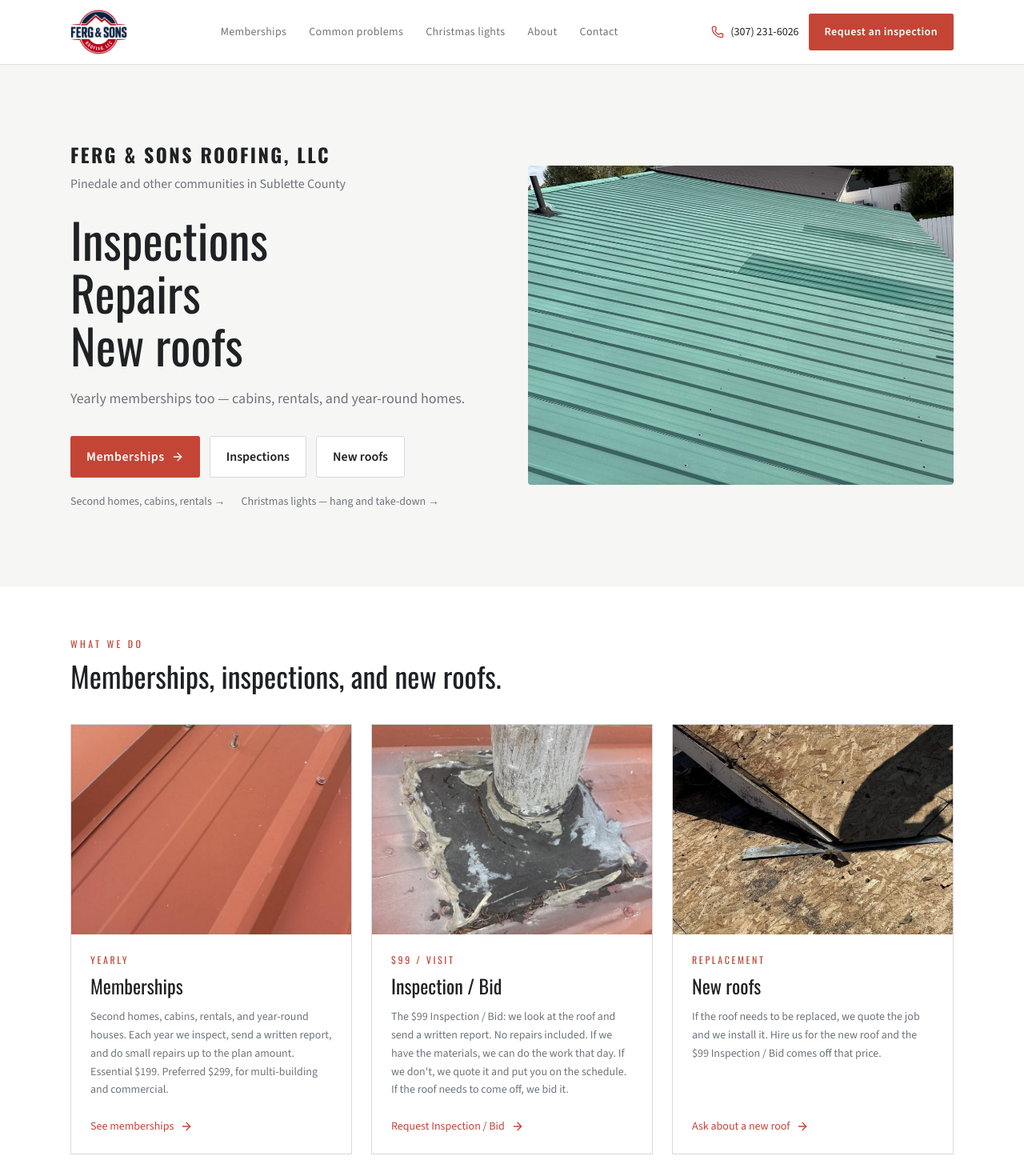
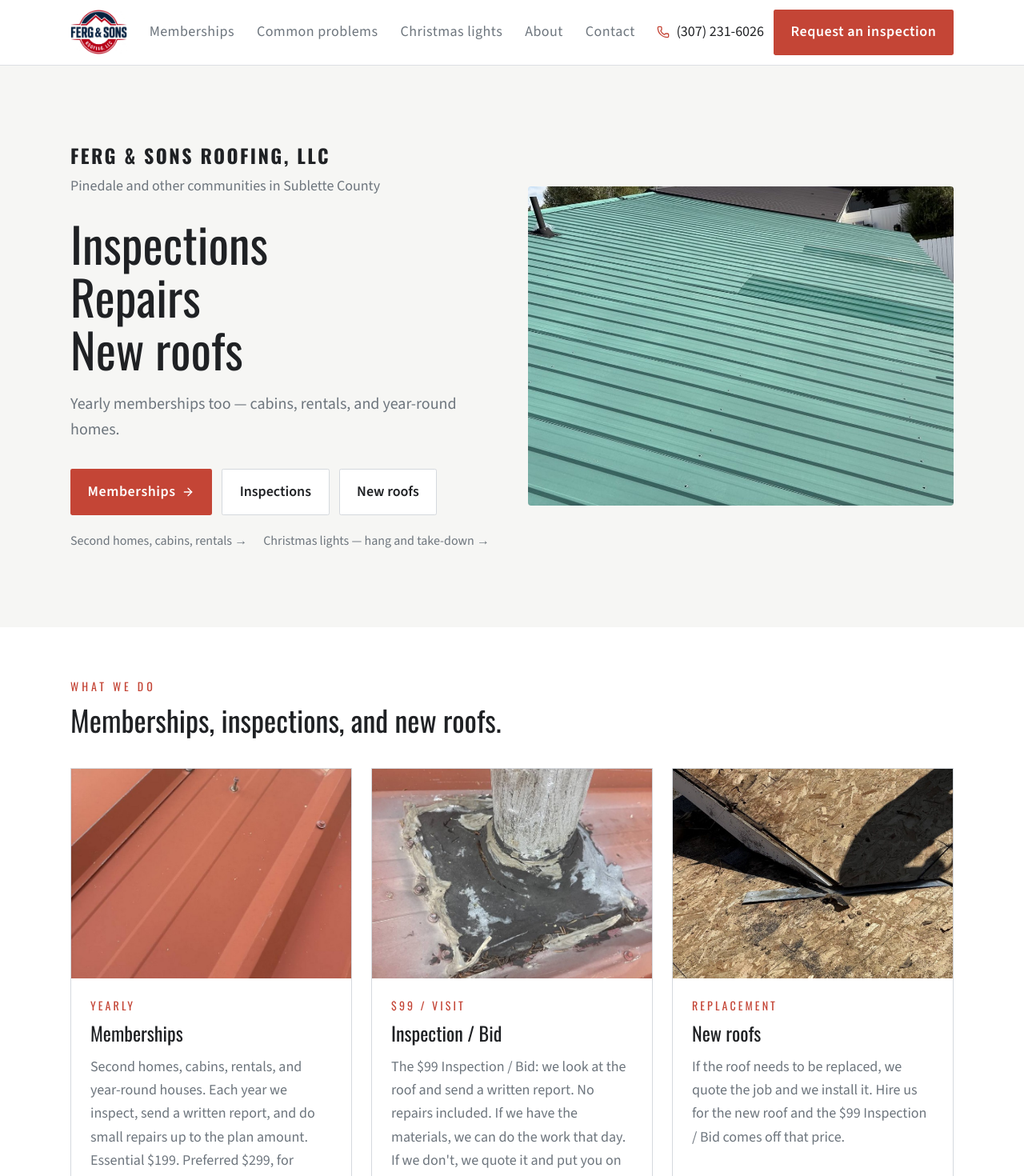
Before and after one commit to Ferguson33/ferg-and-sons-roofing, a Next.js app: page / in a window 1280 px wide. Shown: the top 1470 px of the page at 80% size. Built offline with nearby package versions, Linux system fonts and the light colour scheme.

Commit message:
Make body copy and labels larger across the site.

```diff
--- a/app/contact/page.tsx
+++ b/app/contact/page.tsx
@@ -30,12 +30,12 @@
         <a className="mt-3 block font-display text-3xl text-white" href={`tel:${company.tel}`}>
           {displayPhone()}
         </a>
-        <p className="mt-4 text-sm text-steel-light">
+        <p className="mt-4 text-base text-steel-light">
           <a className="hover:text-white" href={`mailto:${company.email}`}>
             {company.email}
           </a>
         </p>
-        <p className="mt-6 text-sm text-steel-light">{company.serviceArea}</p>
+        <p className="mt-6 text-base text-steel-light">{company.serviceArea}</p>
       </aside>
     </div>
   );
--- a/app/globals.css
+++ b/app/globals.css
@@ -11,6 +11,14 @@
   --color-white: #ffffff;
   --font-sans: var(--font-source), ui-sans-serif, system-ui, sans-serif;
   --font-display: var(--font-oswald), ui-sans-serif, system-ui, sans-serif;
+  --text-xs: 0.875rem;
+  --text-xs--line-height: 1.4;
+  --text-sm: 1rem;
+  --text-sm--line-height: 1.5;
+  --text-base: 1.125rem;
+  --text-base--line-height: 1.55;
+  --text-lg: 1.25rem;
+  --text-lg--line-height: 1.55;
 }
 
 html {
@@ -22,6 +30,8 @@
   background: var(--color-paper);
   color: var(--color-charcoal);
   font-family: var(--font-sans);
+  font-size: 1.125rem;
+  line-height: 1.55;
   max-width: 100vw;
 }
 
@@ -45,9 +55,10 @@
   border-radius: 0.15rem;
   background: var(--color-red);
   color: #fff;
+  font-size: 1.125rem;
   font-weight: 600;
   letter-spacing: 0.03em;
-  padding: 0.8rem 1.25rem;
+  padding: 0.9rem 1.35rem;
 }
 
 .btn-primary:hover {
@@ -63,8 +74,9 @@
   border: 1px solid var(--color-steel-light);
   background: #fff;
   color: var(--color-charcoal);
+  font-size: 1.125rem;
   font-weight: 600;
-  padding: 0.8rem 1.25rem;
+  padding: 0.9rem 1.35rem;
 }
 
 .btn-ghost:hover {
@@ -87,7 +99,7 @@
 .field {
   display: grid;
   gap: 0.35rem;
-  font-size: 0.8rem;
+  font-size: 1rem;
   font-weight: 600;
   color: var(--color-charcoal);
 }
@@ -101,8 +113,8 @@
   background: #fff;
   color: var(--color-charcoal);
   font-weight: 400;
-  font-size: 1rem;
-  padding: 0.65rem 0.75rem;
+  font-size: 1.125rem;
+  padding: 0.75rem 0.85rem;
 }
 
 .field input:focus,
--- a/app/page.tsx
+++ b/app/page.tsx
@@ -21,7 +21,7 @@
               <span className="block">Repairs</span>
               <span className="block">New roofs</span>
             </h1>
-            <p className="mt-5 max-w-xl text-lg leading-relaxed text-steel">
+            <p className="mt-5 max-w-xl min-w-0 text-lg leading-relaxed break-words text-steel">
               Yearly memberships too — cabins, rentals, and year-round homes.
             </p>
             <div className="mt-8 flex flex-wrap gap-3">
@@ -154,7 +154,7 @@
 
         <div className="mt-10">
           <h3 className="text-xl text-charcoal">Wind damage — patched, then two new panels</h3>
-          <p className="mt-2 max-w-2xl text-sm leading-relaxed text-steel">
+          <p className="mt-2 max-w-2xl text-base leading-relaxed text-steel">
             Wind lifted metal. We patched it, came back, and replaced two panels.
           </p>
           <div className="mt-4 grid gap-4 sm:grid-cols-2">
@@ -187,7 +187,7 @@
 
         <div className="mt-12">
           <h3 className="text-xl text-charcoal">A new roof</h3>
-          <p className="mt-2 max-w-2xl text-sm leading-relaxed text-steel">
+          <p className="mt-2 max-w-2xl text-base leading-relaxed text-steel">
             Fix a small problem before it becomes a big one. This deck had to
             come off with the old roof.
           </p>
@@ -268,8 +268,8 @@
       <div className="flex flex-1 flex-col p-6">
         <p className="font-display text-xs uppercase tracking-[0.22em] text-red">{kicker}</p>
         <h3 className="mt-2 text-2xl text-charcoal">{title}</h3>
-        <p className="mt-3 flex-1 text-sm leading-relaxed text-steel">{body}</p>
-        <Link href={href} className="mt-6 inline-flex items-center gap-2 text-sm font-medium text-red">
+        <p className="mt-3 flex-1 text-base leading-relaxed text-steel">{body}</p>
+        <Link href={href} className="mt-6 inline-flex items-center gap-2 text-base font-medium text-red">
           {cta} <ArrowRight className="h-4 w-4" />
         </Link>
       </div>
--- a/app/problems/page.tsx
+++ b/app/problems/page.tsx
@@ -49,7 +49,7 @@
               </div>
               <div className="flex flex-1 flex-col p-5">
                 <h3 className="text-xl text-charcoal">{item.title}</h3>
-                <p className="mt-2 text-sm leading-relaxed text-steel">{item.body}</p>
+                <p className="mt-2 text-base leading-relaxed text-steel">{item.body}</p>
               </div>
             </li>
           ))}
@@ -76,7 +76,7 @@
               </div>
               <div className="flex flex-1 flex-col p-5">
                 <h3 className="text-xl text-charcoal">{item.title}</h3>
-                <p className="mt-2 text-sm leading-relaxed text-steel">{item.body}</p>
+                <p className="mt-2 text-base leading-relaxed text-steel">{item.body}</p>
               </div>
             </li>
           ))}
@@ -85,7 +85,7 @@
           {replacementText.map((item) => (
             <li key={item.title} className="border-l-2 border-charcoal pl-4">
               <h3 className="text-xl text-charcoal">{item.title}</h3>
-              <p className="mt-2 text-sm leading-relaxed text-steel">{item.body}</p>
+              <p className="mt-2 text-base leading-relaxed text-steel">{item.body}</p>
             </li>
           ))}
         </ul>
--- a/components/Footer.tsx
+++ b/components/Footer.tsx
@@ -8,14 +8,14 @@
       <div className="mx-auto grid max-w-6xl gap-10 px-4 py-14 sm:px-6 md:grid-cols-3">
         <div>
           <Logo className="h-16 w-auto max-w-full rounded-sm bg-white sm:h-20" />
-          <p className="mt-5 max-w-xs text-sm leading-relaxed text-steel-light">
+          <p className="mt-5 max-w-xs text-base leading-relaxed text-steel-light">
             Inspections, repairs, and yearly memberships. Cabins, rentals, and
             year-round homes. Christmas lights too.
           </p>
         </div>
         <div>
           <h2 className="font-display text-sm uppercase tracking-[0.22em] text-red">Pages</h2>
-          <ul className="mt-4 space-y-2 text-sm">
+          <ul className="mt-4 space-y-2 text-base">
             <li><Link className="inline-block py-1.5 hover:text-red" href="/plans">Memberships</Link></li>
             <li><Link className="inline-block py-1.5 hover:text-red" href="/contact?need=inspection">Inspections</Link></li>
             <li><Link className="inline-block py-1.5 hover:text-red" href="/contact?need=bid">New roofs</Link></li>
@@ -27,7 +27,7 @@
         </div>
         <div>
           <h2 className="font-display text-sm uppercase tracking-[0.22em] text-red">Call</h2>
-          <ul className="mt-4 space-y-2 text-sm text-steel-light">
+          <ul className="mt-4 space-y-2 text-base text-steel-light">
             <li>
               Josh Ferguson
               <br />
@@ -45,7 +45,7 @@
         </div>
       </div>
       <div className="border-t border-white/10">
-        <p className="mx-auto max-w-6xl px-4 py-4 text-xs text-steel sm:px-6">
+        <p className="mx-auto max-w-6xl px-4 py-4 text-sm text-steel sm:px-6">
           © {new Date().getFullYear()} {company.legalName}
         </p>
       </div>
--- a/components/Header.tsx
+++ b/components/Header.tsx
@@ -29,7 +29,7 @@
             <Link
               key={link.href}
               href={link.href}
-              className="text-sm font-medium tracking-wide text-steel hover:text-charcoal"
+              className="text-base font-medium tracking-wide text-steel hover:text-charcoal"
             >
               {link.label}
             </Link>
@@ -39,12 +39,12 @@
         <div className="hidden items-center gap-3 lg:flex">
           <a
             href={`tel:${company.tel}`}
-            className="inline-flex items-center gap-2 text-sm font-medium text-charcoal"
+            className="inline-flex items-center gap-2 text-base font-medium text-charcoal"
           >
             <Phone className="h-4 w-4 text-red" />
             {displayPhone()}
           </a>
-          <Link href="/contact?need=inspection" className="btn-primary text-sm">
+          <Link href="/contact?need=inspection" className="btn-primary">
             Request an inspection
           </Link>
         </div>
```
Also changed, not shown: app/sample-report/page.tsx (+9 -9 lines).
